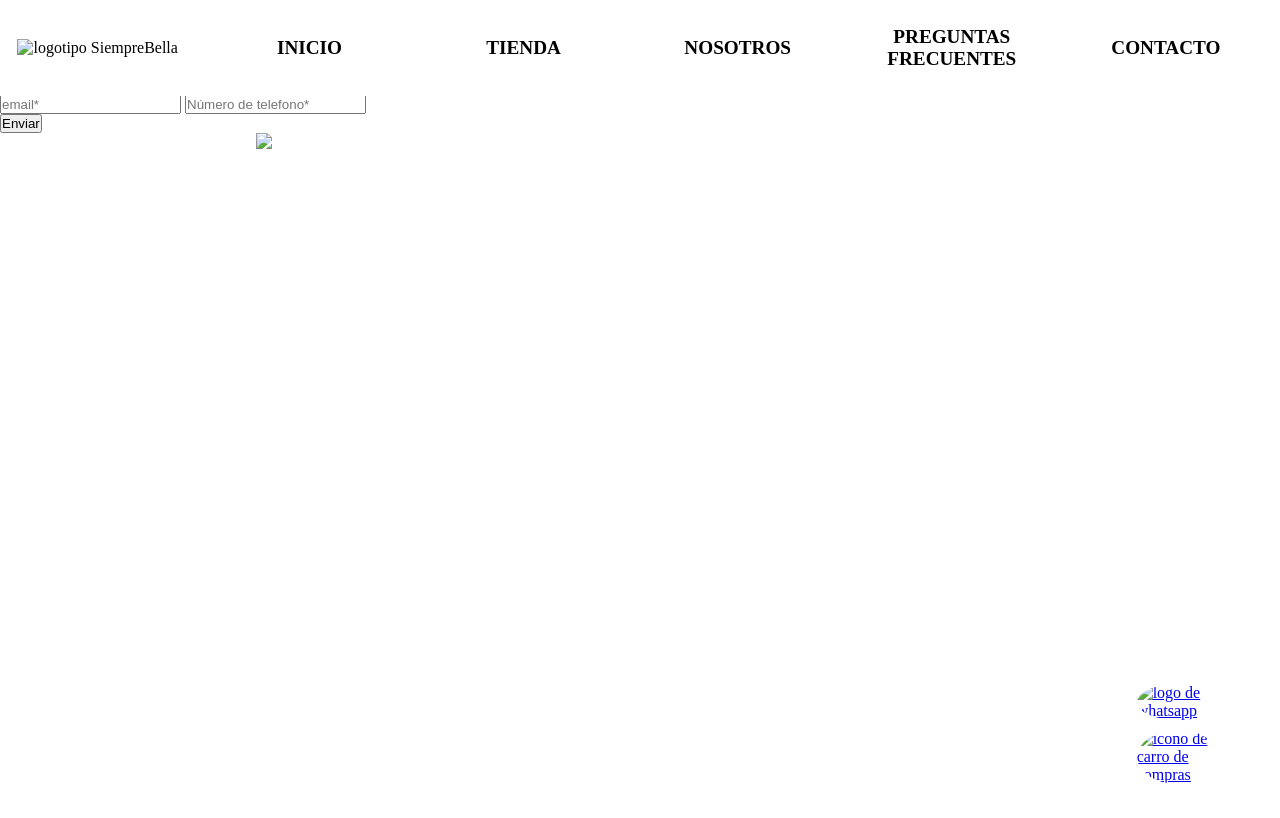
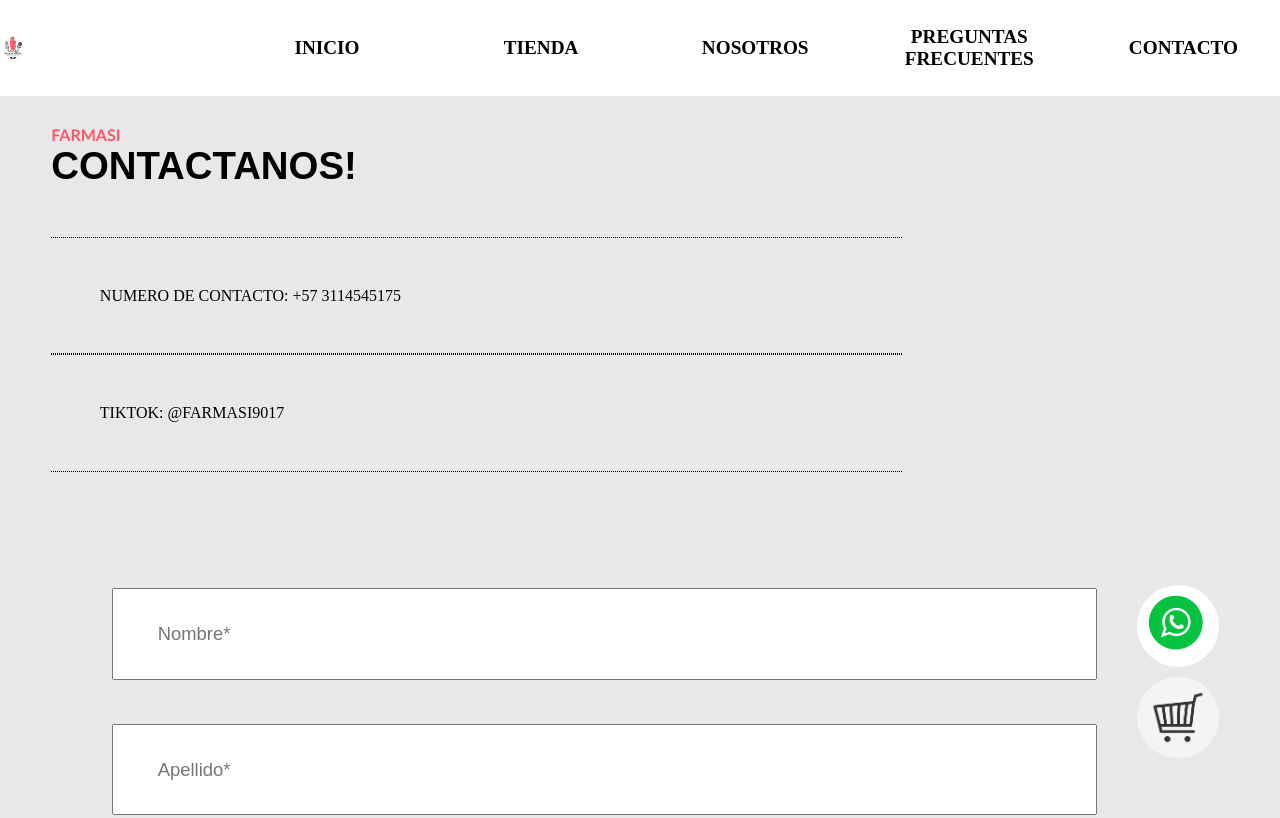
Before and after one commit to Espexus/siemprebella, a plain HTML site: page frontend/contacto.html in a window 1280 px wide. Shown: the top 818 px of the page. Drawn offline with Linux system fonts and the light colour scheme; files that its build step writes are made by us from their sources.

Commit message:
css parcial, contacto

```diff
--- a/frontend/contacto.html
+++ b/frontend/contacto.html
@@ -5,38 +5,41 @@
     <meta name="viewport" content="width=device-width, initial-scale=1.0">
     <title>Contacto</title>
 
-    <link rel="stylesheet" href="frontend/css/menu-fixed.css">
-    <link rel="stylesheet" href="style.css">
+    <link rel="stylesheet" href="css/general.css">
+    <link rel="stylesheet" href="css/menu-fixed.css">
+    <link rel="stylesheet" href="css/contacto.css">
     <link rel="shortcut icon" href="imgs/siemprebella-logo.jpg" type="image/x-icon">
 </head>
 <body>
     <div class="caja-fixed">
-        <a href="https://wa.me/573114545175"><img src="frontend/imgs/logo-wpp.png" alt="logo de whatsapp" title="Escribir a Whatsapp"></a>
-        <a href="frontend/carrito.html"><img src="frontend/imgs/carrito.jpg" alt="icono de carro de compras" title="Ir al carrito"></a>
+        <a href="https://wa.me/573114545175"><img src="imgs/logo-wpp.png" alt="logo de whatsapp" title="Escribir a Whatsapp"></a>
+        <a href="carrito.html"><img src="imgs/carrito.jpg" alt="icono de carro de compras" title="Ir al carrito"></a>
     </div>
 
-    <header>
-        <img src="frontend/imgs/siemprebella-logo.jpg" alt="logotipo SiempreBella">
+    <header id="header" class="menu-cerrado">
+        <div class="img-contenedor-header">
+            <img src="imgs/siemprebella-logo.jpg" alt="logotipo SiempreBella">
+        </div>
 
-        <button id="btnMenu">☰</button>
         <ul class="lista-menu">
             <li class="item-menu"><a href="index.html" class="enlace-menu">INICIO</a></li>
-            <li class="item-menu"><a href="frontend/tienda.html" class="enlace-menu">TIENDA</a></li>
-            <li class="item-menu"><a href="frontend/nosotros.html" class="enlace-menu">NOSOTROS</a></li>
-            <li class="item-menu"><a href="frontend/preg-frecuentes.html" class="enlace-menu">PREGUNTAS FRECUENTES</a></li>
-            <li class="item-menu"><a href="frontend/contacto.html" class="enlace-menu">CONTACTO</a></li>
+            <li class="item-menu"><a href="tienda.html" class="enlace-menu">TIENDA</a></li>
+            <li class="item-menu"><a href="nosotros.html" class="enlace-menu">NOSOTROS</a></li>
+            <li class="item-menu"><a href="preg-frecuentes.html" class="enlace-menu">PREGUNTAS FRECUENTES</a></li>
+            <li class="item-menu"><a href="contacto.html" class="enlace-menu">CONTACTO</a></li>
         </ul>
     </header>
+    <button id="btnMenu">☰</button>
 
-    <section>
+    <section class="seccion-flex-horizontal datos seccion-oscura">
         <div>
             <div class="encabezado-contacto">
                 <h3 class="texto-peque">Farmasi</h3>
                 <p class="texto-destacado">Contactanos!</p>
             </div>
             <div>
-                <p class="info-contacto">Numero de contacto:     +57 3114545175</p>
-                <p class="info-contacto">Tiktok:     @farmasi9017</p>
+                <p class="info-contacto">Numero de contacto:    <span class="red">+57 3114545175</span></p>
+                <p class="info-contacto">Tiktok:     <span class="red">@farmasi9017</span></p>
             </div>
         </div>
         <div>
@@ -48,6 +51,9 @@
                 <div class="parte-form">
                     <input type="email" name="correo" placeholder="email*">
                     <input type="text" name="telefono" placeholder="Número de telefono*">
+                </div>
+                <div class="parte-form">
+                    <textarea>Deja tu mensaje aquí...</textarea>
                 </div>
                 <input type="submit" value="Enviar" class="boton">
             </form>
@@ -61,22 +67,23 @@
         </div>
     </section>
 
+    <script src="js/menu.js"></script>
     <footer>
-        <div class="flex-vertical-centrado">
-            <img src="frontend/imgs/siemprebella-logo.jpg" title="SiempreBella" alt="logo de siemprebella">
-            <p class="descripcion">Cuidado personal, cosmeticos y productos de belleza al mejor precio del mercado, saludables y hechos con productos naturales.</p>
-        </div>
-        <div class="contacto-footer">
-            <div class="footer-superior">
-                <h3>contacto</h3>
-                <ul class="lista-contactos">
-                    <li>Direccion: Calle primera barrio el hospital, Arboledas</li>
-                    <li>Teléfono: +57 311 4545175</li>
-                </ul>
+        <div class="flex-horizontal">
+            <div class="flex-vertical-centrado">
+                <img src="imgs/siemprebella-logo.jpg" title="SiempreBella" alt="logo de siemprebella">
+                <p class="descripcion text-normal">Cuidado personal, cosmeticos y productos de belleza al mejor precio del mercado, saludables y hechos con productos naturales.</p>
             </div>
             <div>
-                Copyright 2025 SiempreBella. All rights reserved by Focus Marketing.
+                    <h3 class="titulo-contacto">Contacto</h3>
+                    <ul class="lista-contacto text-normal">
+                        <li>Direccion: Calle primera barrio el hospital, Arboledas</li>
+                        <li>Teléfono: +57 311 4545175</li>
+                    </ul>
             </div>
+        </div>
+        <div class="pie-copyright text-normal">
+            Copyright 2025 SiempreBella. All rights reserved by Focus Marketing.
         </div>
     </footer>
 
--- /dev/null
+++ b/frontend/css/contacto.css
@@ -0,0 +1,68 @@
+/* estilo general */
+div {
+    -webkit-margin-collapse: collapse;
+    padding: 2% 0;
+}
+
+/* seccion de los datos */
+.datos {
+    padding-left: 4%;
+}
+.texto-destacado {
+    font-size: 2.4em;
+    font-weight: 700;
+}
+.info-contacto {
+    width:70%;
+    padding: 4%;
+    box-sizing: border-box;
+    border-top: 1px dotted black;
+    border-bottom: 1px dotted black;
+    border-collapse: collapse;
+}
+
+/* para el formulario */
+.formulario {
+    width: 90%;
+    margin: 0 auto;
+}
+.parte-form {
+    width: 100%;
+}
+input {
+    font-size: 1.15em;
+    width: 90%;
+    padding: 3% 1%;
+    padding-left: 4%;
+    margin: 2% 0;
+    -webkit-margin-collapse: collapse;
+    box-sizing: border-box;
+}
+textarea {
+    resize: vertical;
+    width: 90%;
+    padding: 3% 1%;
+    padding-left: 4%;
+    box-sizing: border-box;
+    font-size: 1.15em;
+    text-transform: none;
+    min-height: 200px;
+}
+input, textarea {
+    color: rgb(116, 116, 116);
+}
+.boton {
+    color: white;
+    background-color: rgba(255, 86, 105);
+    padding: 4% 4%;
+    border: none;
+    box-sizing: border-box;
+    width: 30%;
+    text-transform: uppercase;
+    transition: background-color 0.5s ease, color 0.5s ease;
+}
+.boton:hover, .boton:active {
+    color: black;
+    background-color: white;
+    border: 1px solid black;
+}
--- a/frontend/css/general.css
+++ b/frontend/css/general.css
@@ -21,6 +21,7 @@ section {
 div {
     padding: 6% 0;
     box-sizing: border-box;
+    width: 100%;
 }
 div[class="flex-vertical-centrado"] {
     width: 80%;
--- a/frontend/css/preguntas.css
+++ b/frontend/css/preguntas.css
@@ -11,7 +11,7 @@ summary {
     font-size: 1.2em;
     font-weight: 400;
 }
-details[open] summary {
+details[open] summary, details:hover summary {
     color: rgb(255, 86, 105);
     font-weight: 800;
 }
```
